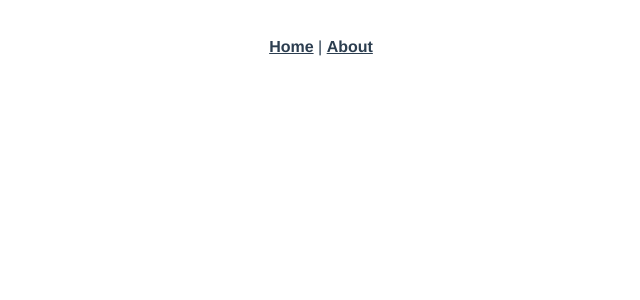
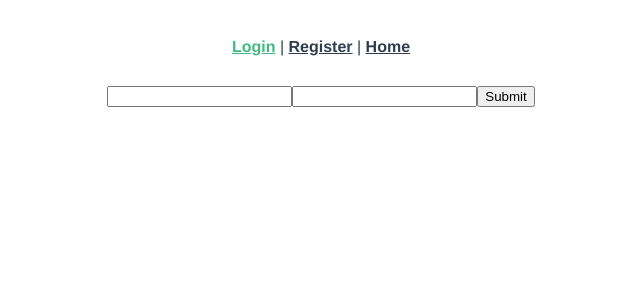
Before and after one commit to Neo6666666/RockPaperScissors, a Vue app in the folder frontend/rock-paper-scissors/: page /#/home in a window 1280 px wide. Before the commit this address had no page. Shown: the top 300 px of the page, without its empty margins (319-959 px from the left). Built offline with nearby package versions, Linux system fonts and the light colour scheme; sample sign-in values are in the browser's storage.

Commit message:
Update frontend (add login && register)

```diff
--- a/frontend/rock-paper-scissors/package.json
+++ b/frontend/rock-paper-scissors/package.json
@@ -8,6 +8,7 @@
     "test:unit": "vue-cli-service test:unit"
   },
   "dependencies": {
+    "axios": "^0.21.1",
     "vue": "^3.0.4",
     "vue-router": "^4.0.3",
     "vuex": "^4.0.0"
--- a/frontend/rock-paper-scissors/src/App.vue
+++ b/frontend/rock-paper-scissors/src/App.vue
@@ -1,10 +1,30 @@
 <template>
   <div id="nav">
-    <router-link to="/">Home</router-link> |
-    <router-link to="/about">About</router-link>
+    <router-link to="/">Login</router-link>
+    <span>&nbsp;|&nbsp;</span>
+    <router-link to="/register">Register</router-link>
+    <span>&nbsp;|&nbsp;</span>
+    <router-link v-if="loggedIn" to="/home">Home</router-link>
   </div>
   <router-view/>
 </template>
+
+
+<script lang="ts">
+import { defineComponent, Ref, ref } from 'vue';
+import { mapGetters } from 'vuex';
+
+export default defineComponent({
+  name: 'App',
+  computed: {
+    // mix the getters into computed with object spread operator
+    ...mapGetters([
+      'loggedIn',
+      // ...
+    ])
+  }
+});
+</script>
 
 <style lang="scss">
 #app {
--- a/frontend/rock-paper-scissors/src/router/index.ts
+++ b/frontend/rock-paper-scissors/src/router/index.ts
@@ -1,25 +1,45 @@
-import { createRouter, createWebHashHistory, RouteRecordRaw } from 'vue-router'
-import Home from '../views/Home.vue'
+import { createRouter, createWebHistory, RouteRecordRaw } from 'vue-router'
+import store from '@/store'
 
 const routes: Array<RouteRecordRaw> = [
   {
     path: '/',
-    name: 'Home',
-    component: Home
+    name: 'Login',
+    component: () => import(/* webpackChunkName: "login" */ '@/views/Login.vue')
   },
   {
-    path: '/about',
-    name: 'About',
-    // route level code-splitting
-    // this generates a separate chunk (about.[hash].js) for this route
-    // which is lazy-loaded when the route is visited.
-    component: () => import(/* webpackChunkName: "about" */ '../views/About.vue')
-  }
+    path: '/register',
+    name: 'Register',
+    component: () => import(/* webpackChunkName: "register" */ '@/views/Register.vue')
+  },
+  {
+    path: '/home',
+    name: 'Home',
+    component: () => import(/* webpackChunkName: "home" */ '@/views/Home.vue'),
+    meta: { requiresAuth: true }
+  },
 ]
 
 const router = createRouter({
-  history: createWebHashHistory(),
+  history: createWebHistory(),
   routes
 })
 
+router.beforeEach((to, from, next) => {
+  if (to.matched.some(record => record.meta.requiresAuth)) {
+    // этот путь требует авторизации, проверяем залогинен ли
+    // пользователь, и если нет, перенаправляем на страницу логина
+    if (!store.getters.loggedIn) {
+      next({
+        path: '/login',
+        query: { redirect: to.fullPath }
+      })
+    } else {
+      next()
+    }
+  } else {
+    next() // всегда так или иначе нужно вызвать next()!
+  }
+})
+
 export default router
--- /dev/null
+++ b/frontend/rock-paper-scissors/src/services/api/index.ts
@@ -0,0 +1,38 @@
+import axios, { AxiosInstance, AxiosRequestConfig } from "axios"
+
+type Request = { url: string, method: string, params: unknown };
+type Requests = Record<string, Request>;
+type Client = { [key:string]: any; };
+
+const config: AxiosRequestConfig = {
+    baseURL: 'http://127.0.0.1:8000/api/',
+    timeout: 1000,
+};
+const requests: Requests = {
+    login: { url: 'login/', method: 'post', params: {} },
+    register: { url: 'register/', method: 'post', params: {} },
+};
+
+class Api {
+    private requests: Requests
+    private client: Client
+
+    constructor(requests: Requests, config: AxiosRequestConfig) {
+        this.requests = requests;
+
+        this.client = axios.create(config);
+    }
+
+    async createRequest(requestName: string, body = {}) {
+        const request = this.requests[requestName];
+        const requestParams = Object.assign(request.params, body)
+
+        if (request) {
+            const response = await this.client[request.method](request.url, requestParams)
+
+            return response;
+        }
+    }
+}
+
+export default new Api(requests, config)
--- a/frontend/rock-paper-scissors/src/store/index.ts
+++ b/frontend/rock-paper-scissors/src/store/index.ts
@@ -1,12 +1,9 @@
 import { createStore } from 'vuex'
+import user from './user'
 
 export default createStore({
-  state: {
-  },
-  mutations: {
-  },
-  actions: {
-  },
+  strict: process.env.NODE_ENV !== 'production',
   modules: {
+    user
   }
 })
--- /dev/null
+++ b/frontend/rock-paper-scissors/src/store/user/index.ts
@@ -0,0 +1,49 @@
+import Api from '@/services/api'
+
+interface IUser {
+    username: string
+    status: string
+    id: string
+}
+
+const localUser: any = JSON.parse(localStorage.getItem('user') || 'false');
+
+console.log(localUser);
+
+export default {
+    state: (): { user: IUser } => ({
+        user: {
+            username: "",
+            status: "",
+            id: ""
+        }
+    }),
+    mutations: {
+        set(state: any, payload: IUser) {
+            if (!localUser || state.user.id) {
+                localStorage.setItem('user', JSON.stringify(payload));
+            }
+
+            state.user = payload;
+        }
+    },
+    getters: {
+        loggedIn(state: any) {
+            const user: IUser = localUser || state.user
+
+            return user.id;
+        }
+    },
+    actions: {
+        async login({ commit }: any, body: any) {
+            const { data } = await Api.createRequest('login', body);
+
+            commit('set', data)
+        },
+        async register({ commit }: any, body: any) {
+            const { data } = await Api.createRequest('register', body);
+
+            commit('set', data)
+        }
+    }
+}
--- a/frontend/rock-paper-scissors/src/views/About.vue
+++ /dev/null
@@ -1,5 +0,0 @@
-<template>
-  <div class="about">
-    <h1>This is an about page</h1>
-  </div>
-</template>
--- a/frontend/rock-paper-scissors/src/views/Home.vue
+++ b/frontend/rock-paper-scissors/src/views/Home.vue
@@ -1,7 +1,8 @@
 <template>
   <div class="home">
     <img alt="Vue logo" src="../assets/logo.png">
-    <HelloWorld msg="Welcome to Your Vue.js + TypeScript App"/>
+
+    <p>{{this.$store.user}}</p>
   </div>
 </template>
 
--- /dev/null
+++ b/frontend/rock-paper-scissors/src/views/Login.vue
@@ -0,0 +1,40 @@
+<template>
+  <div class="login">
+    <form @submit="submitForm">
+        <input v-model="username" type="text" name="username" />
+        <input v-model="password" type="password" name="password" />
+
+        <button type="submit">Submit</button>
+    </form>
+  </div>
+</template>
+
+<script lang="ts">
+import { useStore } from 'vuex';
+import { defineComponent, Ref, ref } from 'vue';
+
+export default defineComponent({
+  name: 'Login',
+  setup() {
+    const store = useStore()
+
+    const username: Ref<string> = ref("");
+    const password: Ref<string> = ref("");
+    const submitForm = (e: Event) => {
+        e.preventDefault();
+
+        store.dispatch('login', {
+            username: username.value,
+            password_hash: password.value
+        });
+    }
+
+    return {
+      username,
+      password,
+
+      submitForm
+    };
+  },
+});
+</script>
--- /dev/null
+++ b/frontend/rock-paper-scissors/src/views/Register.vue
@@ -0,0 +1,40 @@
+<template>
+  <div class="register">
+    <form @submit="submitForm">
+        <input v-model="username" type="text" name="username" />
+        <input v-model="password" type="password" name="password" />
+
+        <button type="submit">Submit</button>
+    </form>
+  </div>
+</template>
+
+<script lang="ts">
+import { useStore } from 'vuex';
+import { defineComponent, Ref, ref } from 'vue';
+
+export default defineComponent({
+  name: 'Login',
+  setup() {
+    const store = useStore()
+
+    const username: Ref<string> = ref("");
+    const password: Ref<string> = ref("");
+    const submitForm = (e: Event) => {
+        e.preventDefault();
+
+        store.dispatch('register', {
+            username: username.value,
+            password_hash: password.value
+        });
+    }
+
+    return {
+      username,
+      password,
+
+      submitForm
+    };
+  },
+});
+</script>
```
Also changed, not shown: frontend/rock-paper-scissors/src/components/Users.vue (added), 1 other file (tests, documents, lock files or other folders).
